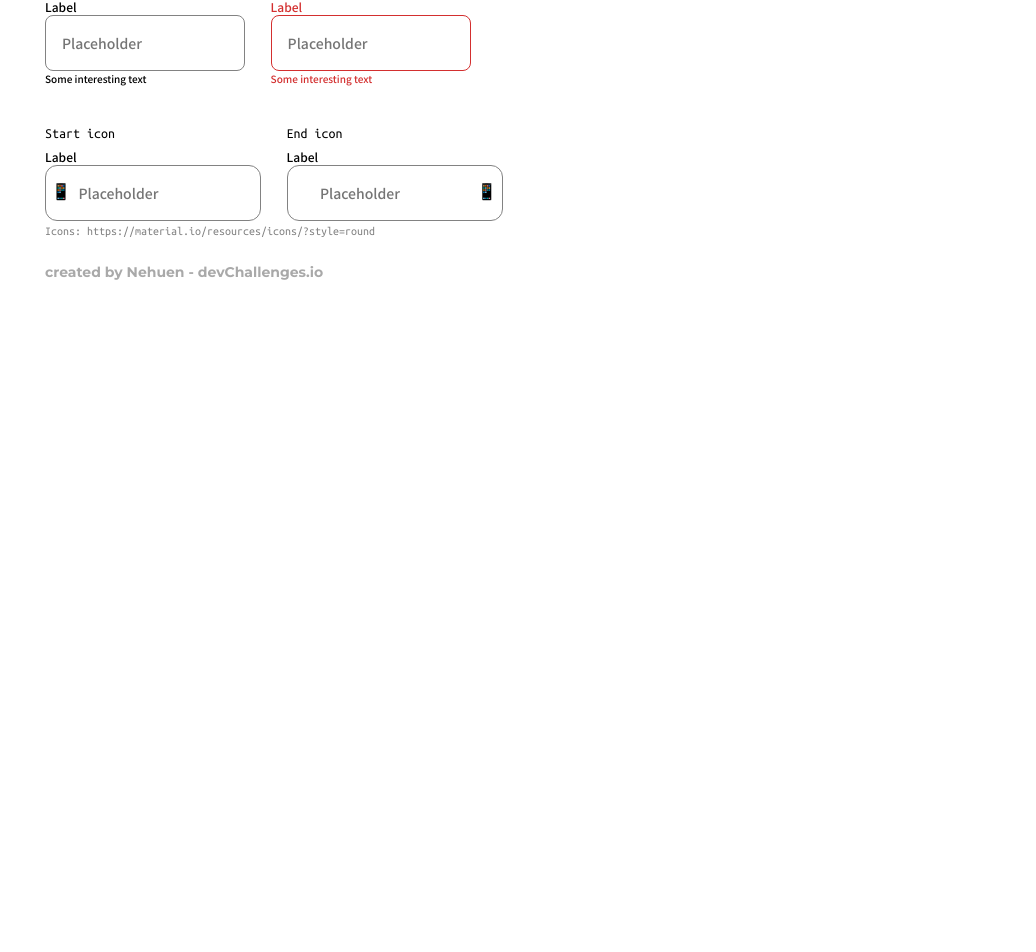
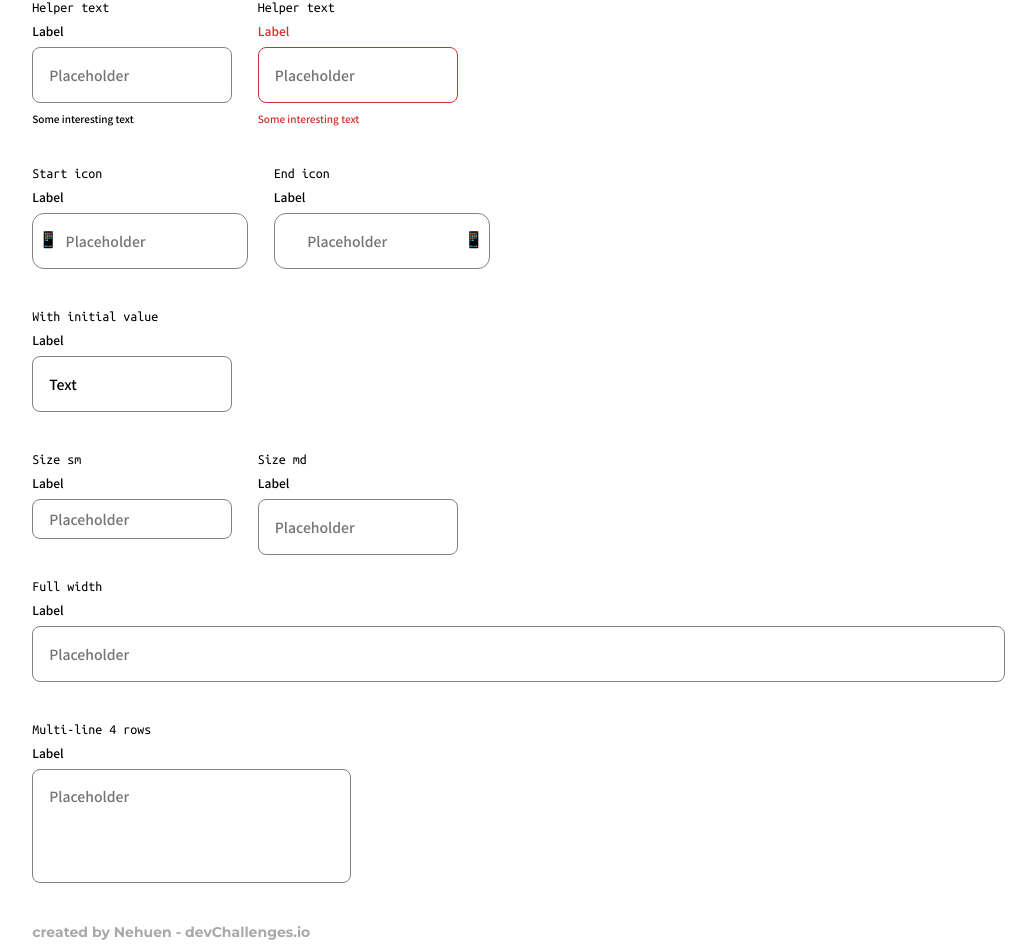
Before and after one commit to NehuenCuenca/input-component-nc, a Vue app: page / in a window 1280 px wide. Shown: the part 536-1488 px from the top of the page, without its empty margins (211-1247 px from the left). Before the commit the page ends 880 px from the top, so only its background shows below. Built offline with nearby package versions, Linux system fonts and the light colour scheme.

Commit message:
add inputs lists: with value, diferent sizes and a multiline input

```diff
--- a/src/App.vue
+++ b/src/App.vue
@@ -105,11 +105,55 @@
           />
         </li>
       </ul>
+
+      <ul class="inputs-styles-list" id="with-value">
+        <li class="input-style-item">
+          <span class="style-name">With initial value</span>
+          <Input
+            :labelName="'Label'"
+            :placeholderInput="'Placeholder'"
+            :initialValue="'Text'"
+          />
+        </li>
+      </ul>
+
+      <ul class="inputs-styles-list" id="input-sizes">
+        <li class="input-style-item">
+          <span class="style-name">Size sm</span>
+          <Input
+            class="s-sm"
+            :labelName="'Label'"
+            :placeholderInput="'Placeholder'"
+          />
+        </li>
+        <li class="input-style-item">
+          <span class="style-name">Size md</span>
+          <Input
+            class="s-md"
+            :labelName="'Label'"
+            :placeholderInput="'Placeholder'"
+          />
+        </li>
+        <li class="input-style-item" id="fullWidthItem">
+          <span class="style-name">Full width</span>
+          <Input
+            class="fullWidth"
+            :labelName="'Label'"
+            :placeholderInput="'Placeholder'"
+          />
+        </li>
+      </ul>
+      <ul class="inputs-styles-list" id="multi-line">
+        <li class="input-style-item">
+          <span class="style-name">Multi-line 4 rows</span>
+          <Input
+            :labelName="'Label'"
+            :placeholderInput="'Placeholder'"
+            :isMultiline="true"
+          />
+        </li>
+      </ul>
     </div>
-
-    <span class="icon-link">
-      Icons: https://material.io/resources/icons/?style=round
-    </span>
   </main>
   <footer>created by Nehuen - devChallenges.io</footer>
 </template>
@@ -152,19 +196,15 @@ ul.inputs-styles-list {
   row-gap: 1vh;
 }
 
-li.input-style-item .style-name {
-  font: 400 14px 'Ubuntu Mono', monospace;
-}
+li.input-style-item#fullWidthItem { width: 100%; }
 
-.icon-link {
-  font: 400 12px 'Ubuntu Mono', monospace;;
-  color: #828282;
-}
+li.input-style-item .style-name { font: 400 14px 'Ubuntu Mono', monospace; }
 
 footer {
   grid-area: footer;
   color: #A9A9A9;
   font: 700 14px 'Montserrat', sans-serif;
+  padding-top: 5vh;
 }
 
 </style>
--- a/src/components/UI/Input.vue
+++ b/src/components/UI/Input.vue
@@ -1,18 +1,32 @@
 <template>
-    <div class="wrapper" >
+  <div class="wrapper">
     <label :for="idLabel">{{ labelName }}</label>
     <input
       type="text"
       :id="idLabel"
       :placeholder="placeholderInput"
       :disabled="disabledInput"
-            v-if="!withIcon"
+      :value="initialValue"
+      v-if="!withIcon && !isMultiline"
     />
+    <textarea
+      :id="idLabel"
+      :placeholder="placeholderInput"
+      :disabled="disabledInput"
+      :value="initialValue"
+      v-if="isMultiline"
+      cols="30"
+      rows="4"
+    ></textarea>
 
-        <div v-if="withIcon" class="wrapper-icon" :class="(withIcon) ? withIcon : ''">
-            <input type="text" :id="idLabel"
+    <div v-if="withIcon" class="wrapper-icon" :class="withIcon ? withIcon : ''">
+      <input
+        type="text"
+        :id="idLabel"
         :placeholder="placeholderInput"
-            :disabled="disabledInput">
+        :disabled="disabledInput"
+        :value="initialValue"
+      />
       <i>📱</i>
     </div>
 
@@ -21,57 +35,66 @@
 </template>
 
 <script>
-import { toRefs } from 'vue'
+import { toRefs } from "vue";
 export default {
   name: "Input",
   props: {
     labelName: {
-            "type": String,
-            "required": true,
+      type: String,
+      required: true,
     },
     placeholderInput: {
-            "type": String,
-            "required": false,
+      type: String,
+      required: false,
     },
     disabledInput: {
-            'type': Boolean,
-            'required': false
+      type: Boolean,
+      required: false,
     },
     helperText: {
-            'type': String,
-            'required': false
+      type: String,
+      required: false,
     },
     withIcon: {
-            'type': String,
-            'required': false
-        }
+      type: String,
+      required: false,
+    },
+    initialValue: {
+      type: String,
+      required: false,
+    },
+    isMultiline: {
+      type: Boolean,
+      required: false,
+    },
   },
   setup(props) {
-        const { labelName } = toRefs(props)
+    const { labelName } = toRefs(props);
 
-        const dateNow = Date.now() + Math.floor(Math.random()*99)
-        const idLabel = dateNow + labelName.value
+    const dateNow = Date.now() + Math.floor(Math.random() * 900);
+    const idLabel = dateNow + labelName.value;
 
     return {
-            idLabel
-        }
-    }
-}
+      idLabel,
+    };
+  },
+};
 </script>
 
 <style scoped>
 .wrapper {
   display: flex;
   flex-direction: column;
+  row-gap: 1vh;
 }
 
 label {
-    font: 400 12px 'Noto Sans JP', sans-serif;
+  font: 400 12px "Noto Sans JP", sans-serif;
   cursor: pointer;
 }
 
 input {
-    font: 400 14px 'Noto Sans JP', sans-serif;
+  font: 400 14px "Noto Sans JP", sans-serif;
   border-radius: 8px;
   border: 1px solid var(--InputBorder);
   width: 200px;
@@ -80,31 +103,47 @@ input {
 }
 
 span.helper-text {
-    font: 400 10px 'Noto Sans JP', sans-serif;
+  font: 400 10px "Noto Sans JP", sans-serif;
 }
 
-input:hover, .on-hover input{
+input:hover,
+.on-hover input {
   border: 1px solid #333333;
   outline: 1px solid #333333;
 }
-input:focus, .on-focus input {
-    border: 1px solid #2962FF;
+
+input:focus,
+.on-focus input {
+  border: 1px solid #2962ff;
   outline: none;
 }
 
-.error label, .error .helper-text, .error:focus {
+.error label,
+.error .helper-text,
+.error:focus {
   color: var(--InputErrorBorder);
 }
-.error input, .error:focus {
+
+.error input,
+.error:focus {
   border: 1px solid var(--InputErrorBorder);
   outline: none;
 }
 
-.error:hover label, .error:hover .helper-text, .error.on-hover label { color: var(--InputBorder); }
-.error:hover input, .error.on-hover input { border: 1px solid var(--InputBorder); }
+.error:hover label,
+.error:hover .helper-text,
+.error.on-hover label {
+  color: var(--InputBorder);
+}
 
-input:disabled, input:disabled:hover {
-    border: 1px solid #E0E0E0;
+.error:hover input,
+.error.on-hover input {
+  border: 1px solid var(--InputBorder);
+}
+
+input:disabled,
+input:disabled:hover {
+  border: 1px solid #e0e0e0;
   outline: none;
 }
 
@@ -119,18 +158,38 @@ input:disabled, input:disabled:hover {
   border-radius: 12px;
 }
 
-
 .wrapper-icon i {
   position: absolute;
   font-style: normal;
 }
+
 .wrapper-icon.start-icon i {
   right: 88%;
   top: 30%;
 }
+
 .wrapper-icon.end-icon i {
   left: 88%;
   top: 30%;
 }
 
+.s-sm input {
+  height: 40px;
+}
+
+.s-md input {
+  height: 56px;
+}
+
+.fullWidth input {
+  width: 100%;
+}
+
+textarea {
+    font: 400 14px "Noto Sans JP", sans-serif;
+    border-radius: 8px;
+    border: 1px solid var(--InputBorder);
+    padding: 1rem;
+    resize: none;
+}
 </style>
--- a/src/style.css
+++ b/src/style.css
@@ -54,7 +54,7 @@ body {
 #app {
   width: 100%;
   height: auto;
-  padding: 5vh 0;
+  padding: 5vh 5vw 5vh 0;
   display: grid;
   grid-template-columns: 20% 80%;
   grid-auto-rows: auto;
```
Lines whose indentation alone changed are shown as unchanged.
